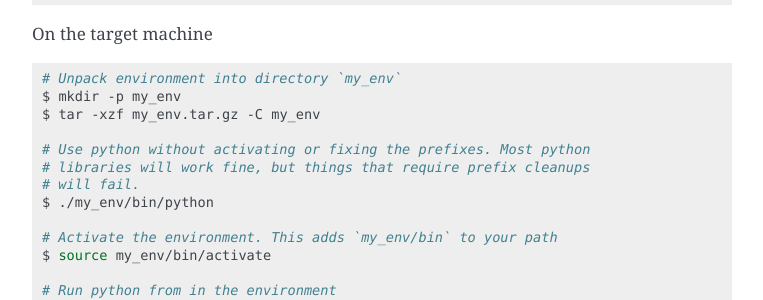
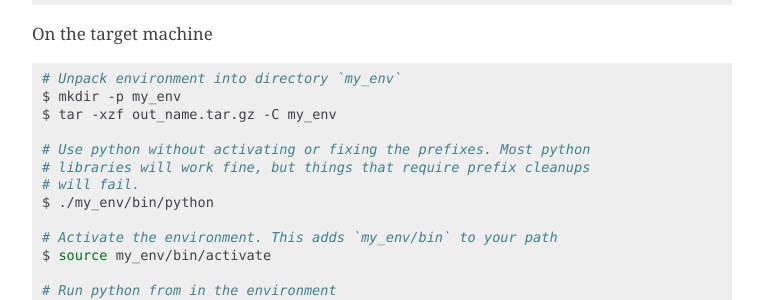
Before and after one commit to conda/conda-pack, a Sphinx documentation site: the page built from docs/source/index.rst, in a window 1280 px wide and 900 px high, scrolled down 1695 px. Shown: the part 154-454 px from the top of the window, without its empty margins (358-1121 px from the left). Built offline with Sphinx 7.4.7, drawn with Linux system fonts in a browser that asks for light colours.

Commit message:
source file name same as output (#371)
If following the docs literally this file won’t exists

Co-authored-by: Uwe L. Korn <xhochy@users.noreply.github.com>

```diff
--- a/docs/source/index.rst
+++ b/docs/source/index.rst
@@ -109,7 +109,7 @@ On the target machine
 
     # Unpack environment into directory `my_env`
     $ mkdir -p my_env
-    $ tar -xzf my_env.tar.gz -C my_env
+    $ tar -xzf out_name.tar.gz -C my_env
 
     # Use python without activating or fixing the prefixes. Most python
     # libraries will work fine, but things that require prefix cleanups
```
